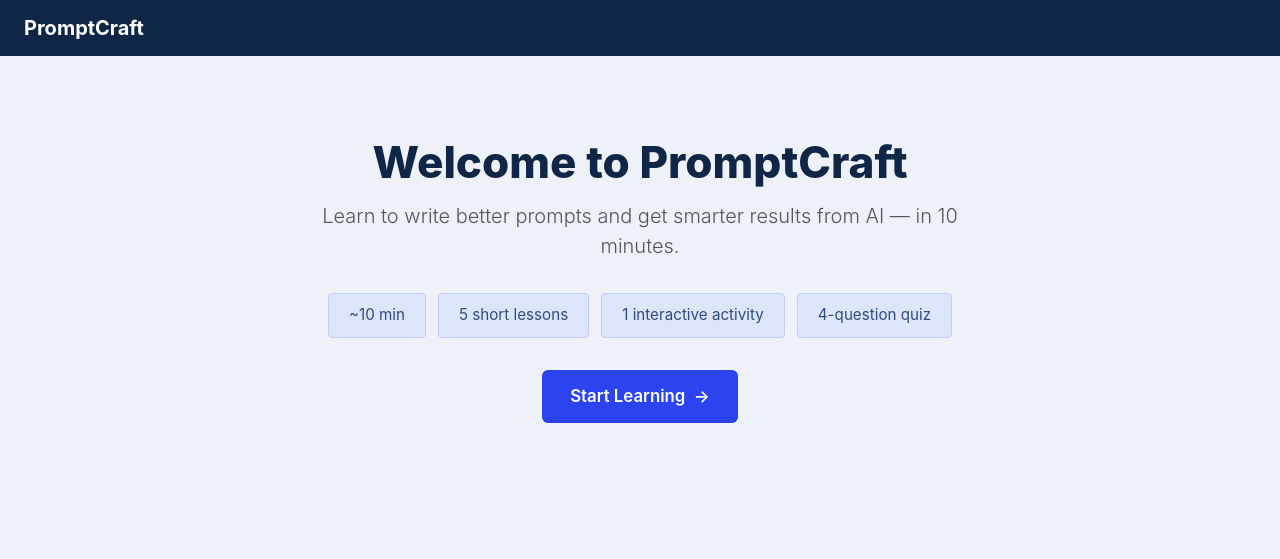
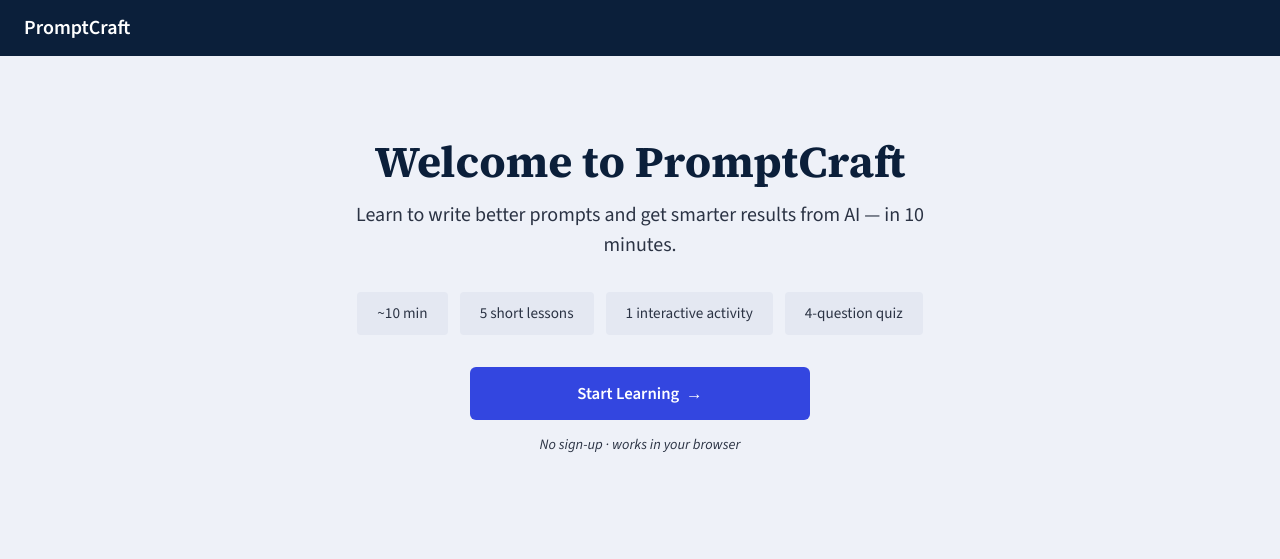
Before and after one commit to yve34/LLM-PromptCraft, a Flask app: page / in a window 1280 px wide. Shown: the top 559 px of the page. Run offline with Flask 3, Linux system fonts and the light colour scheme.

Commit message:
feat(home): apply HW11 graphic design to home page
- Add Source Serif 4 + Source Sans 3 fonts via Google Fonts
- H1: serif font, 44px/52px, Bold, #0B1F3A (per design spec)
- Body/UI text: Source Sans 3, Dark Grey #2B3344
- Navbar: updated to correct navy #0B1F3A
- CTA button: updated to Indigo #3346E0, min-width 340px
- Chips: Surface Light Grey #E4E8F2, no border, Dark Grey text
- Add "No sign-up · works in your browser" caption

Co-Authored-By: Claude Sonnet 4.6 <noreply@anthropic.com>

```diff
--- a/templates/home.html
+++ b/templates/home.html
@@ -1,6 +1,49 @@
 {% extends "base.html" %}
 
 {% block title %}PromptCraft — Welcome{% endblock %}
+
+{% block head_extra %}
+<link href="https://fonts.googleapis.com/css2?family=Source+Serif+4:opsz,wght@8..60,700&family=Source+Sans+3:ital,wght@0,400;0,600;1,400&display=swap" rel="stylesheet">
+<style>
+  /* HW11 home-page overrides — scoped to this page only */
+  body { font-family: 'Source Sans 3', sans-serif; }
+  .pc-navbar { background: #0B1F3A; }
+
+  .pc-chip {
+    background: #E4E8F2;
+    border: none;
+    color: #2B3344;
+  }
+
+  .pc-welcome h1 {
+    font-family: 'Source Serif 4', 'Source Serif Pro', Georgia, serif !important;
+    font-size: 44px !important;
+    line-height: 52px !important;
+    font-weight: 700 !important;
+    color: #0B1F3A;
+  }
+  .pc-welcome .lead {
+    font-family: 'Source Sans 3', sans-serif;
+    color: #2B3344;
+  }
+  .pc-welcome .btn-pc-primary {
+    background: #3346E0;
+    font-family: 'Source Sans 3', sans-serif;
+    font-weight: 600;
+    min-width: 340px;
+  }
+  .pc-welcome .btn-pc-primary:hover { background: #2535c8; }
+
+  .pc-no-signup {
+    font-family: 'Source Sans 3', sans-serif;
+    font-style: italic;
+    font-size: 0.9rem;
+    color: #2B3344;
+    margin-top: 14px;
+    margin-bottom: 0;
+  }
+</style>
+{% endblock %}
 
 {% block content %}
 <section class="pc-welcome">
@@ -22,5 +65,6 @@
             Start Learning &nbsp;&rarr;
         </button>
     </form>
+    <p class="pc-no-signup">No sign-up &middot; works in your browser</p>
 </section>
 {% endblock %}
```
